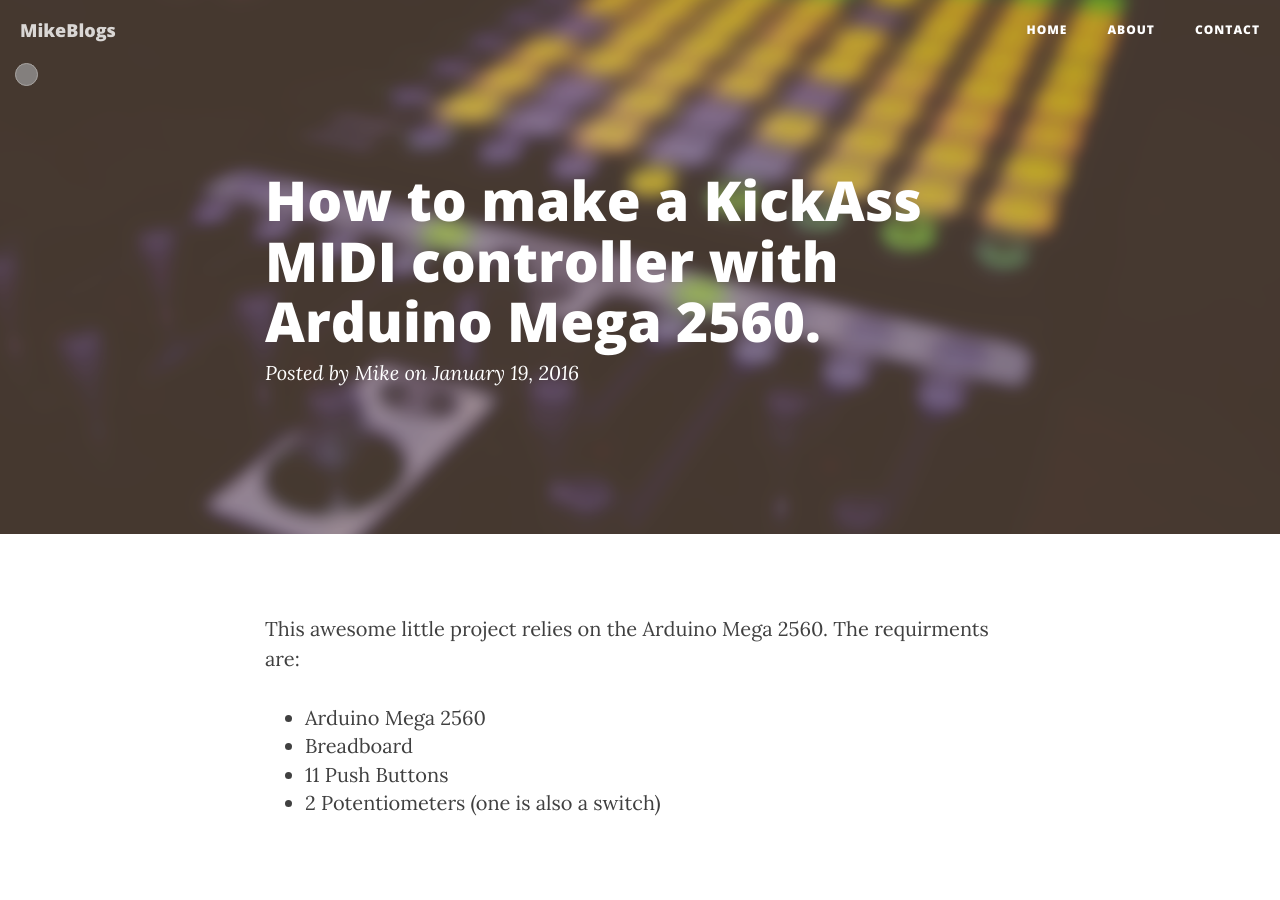
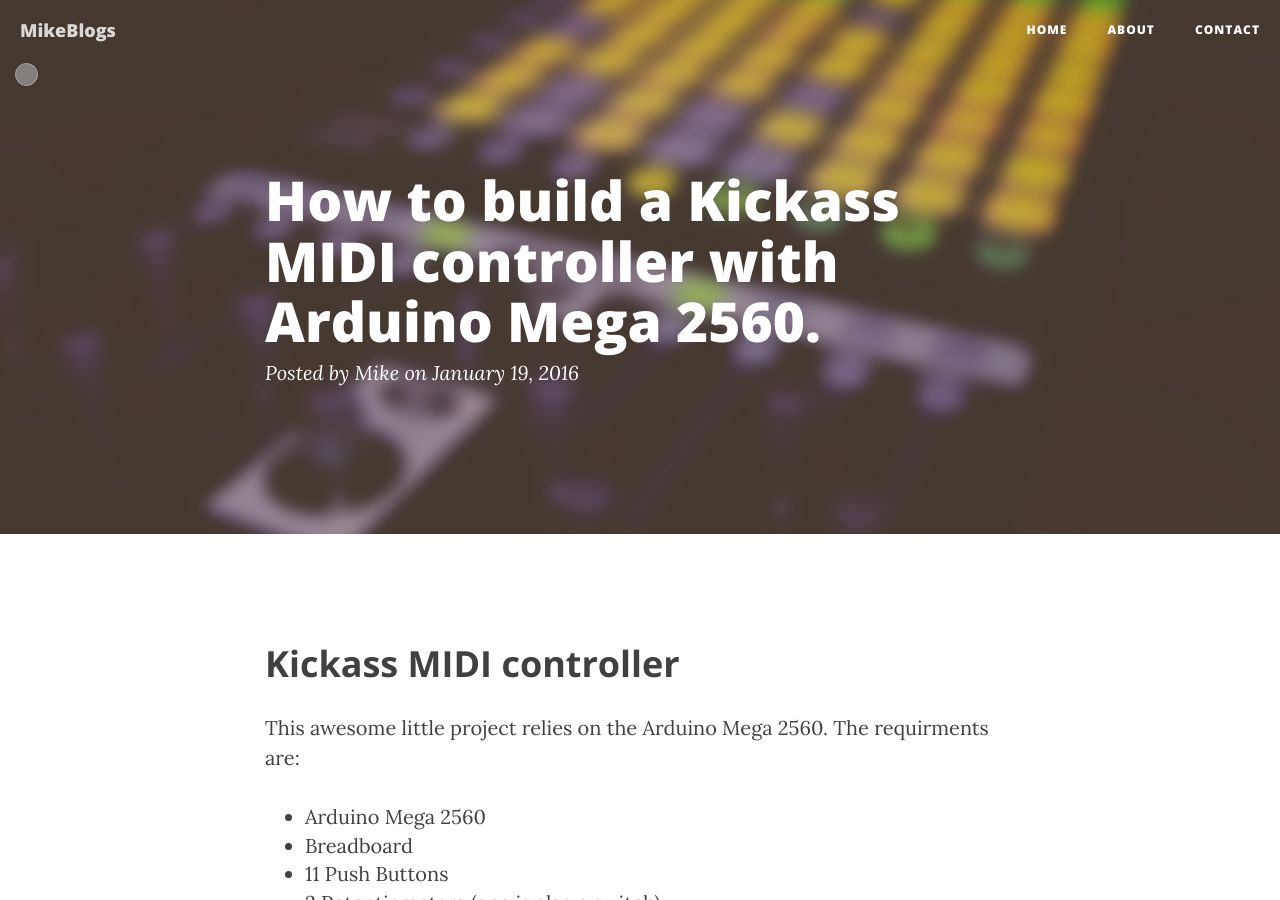
Before and after one commit to MikeBlogs/mikeblogs.github.com, a Jekyll site: the page built from _posts/2016-01-19-Arduino_proj.markdown, in a window 1280 px wide and 900 px high. Built offline with Jekyll 4.4.1, drawn with Linux system fonts in a browser that asks for light colours; nearby versions of some CDN libraries; grey boxes are pictures that could not be loaded.

Commit message:
title post 1

```diff
--- a/_posts/2016-01-19-Arduino_proj.markdown
+++ b/_posts/2016-01-19-Arduino_proj.markdown
@@ -1,11 +1,12 @@
 ---
 layout: post
-title: How to make a KickAss MIDI controller with Arduino Mega 2560.
+title: How to build a Kickass MIDI controller with Arduino Mega 2560.
 date: 2016-01-19 23:57:00 +0200
 author: Mike
 "header-img": "img/post-ard-bg.png"
 ---
 
+<h2 class="section-heading">Kickass MIDI controller</h2>
 <p>This awesome little project relies on the Arduino Mega 2560. The requirments are: </p>
 <ul>
 	<li>Arduino Mega 2560</li>
```
